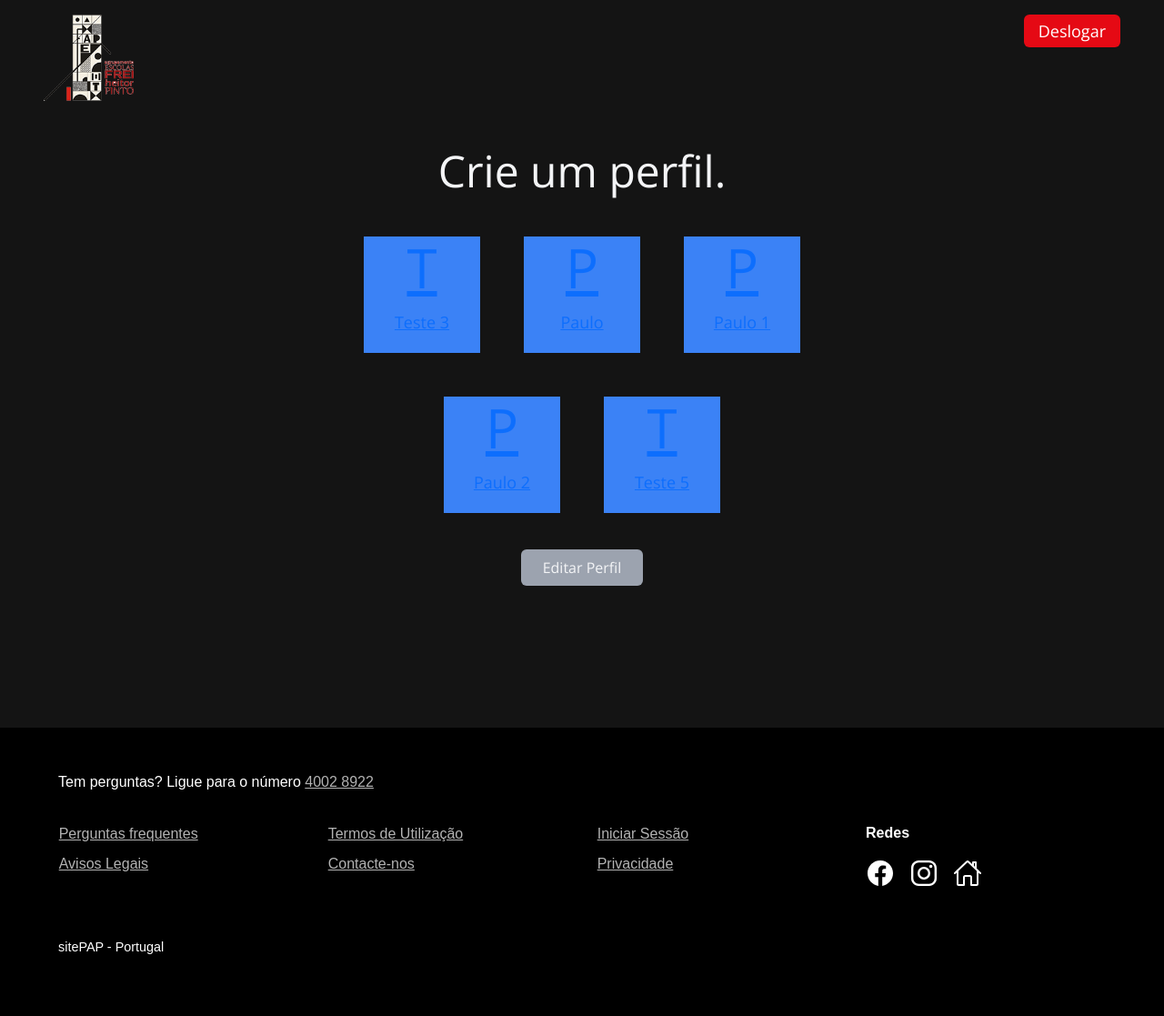
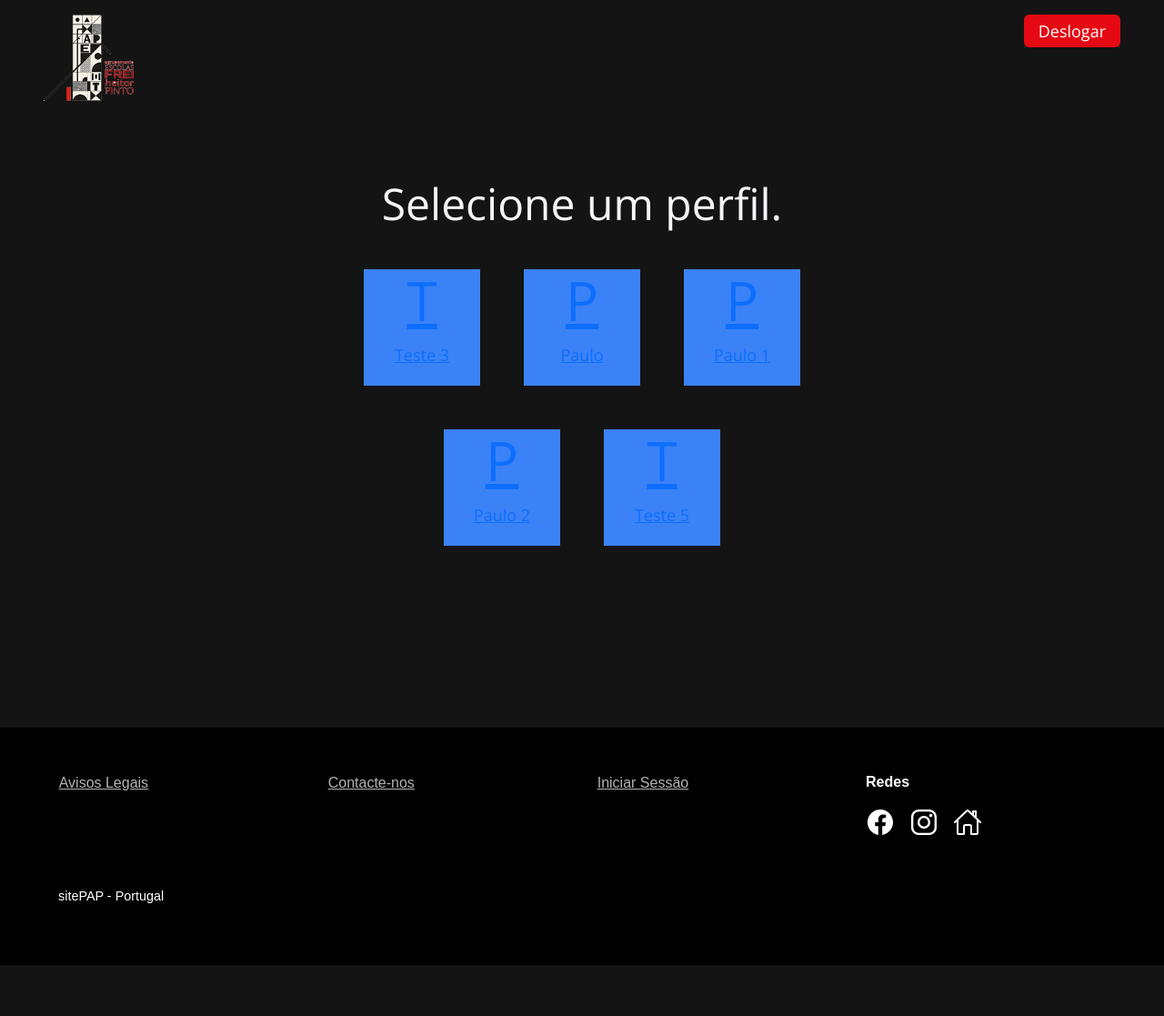
Before and after one commit to dotPaulo/PAP, a Django app: page /profiles/ in a window 1280 px wide. Shown: the whole page at 91% size. After the commit the page ends 1061 px from the top, so only its background shows below. Run offline with Django 5.2, Linux system fonts and the light colour scheme; a user stored in the database is signed in; data comes from the database, SQL or seed files in the repository; both versions use the stored data as it was after the commit; some libraries are stand-ins or nearby versions.

Commit message:
new commit

```diff
--- a/ProjetoPAP/templates/partials/footer.html
+++ b/ProjetoPAP/templates/partials/footer.html
@@ -1,23 +1,15 @@
 <footer style="background-color: #000; color: #fff; padding: 3rem 5%; font-family: sans-serif;">
-  <p style="margin-bottom: 2rem; font-size: 1rem;">
-    Tem perguntas? Ligue para o número
-    <a href="tel:40028922" style="color: #b3b3b3; text-decoration: underline;">4002 8922</a>
-  </p>
-
   <div style="display: flex; flex-wrap: wrap; justify-content: space-between; gap: 2rem; max-width: 1200px;">
     <div style="flex: 1 1 200px;">
-      <a href="#" class="elemento" style="display: block; margin-bottom: 0.5rem; color: #b3b3b3;">Perguntas frequentes</a>
       <a href="#" class="elemento" style="display: block; color: #b3b3b3;">Avisos Legais</a>
     </div>
 
     <div style="flex: 1 1 200px;">
-      <a href="#" class="elemento" style="display: block; margin-bottom: 0.5rem; color: #b3b3b3;">Termos de Utilização</a>
       <a href="#" class="elemento" style="display: block; color: #b3b3b3;">Contacte-nos</a>
     </div>
 
     <div style="flex: 1 1 200px;">
       <a href="{% url 'account_login' %}" class="elemento" style="display: block; margin-bottom: 0.5rem; color: #b3b3b3;">Iniciar Sessão</a>
-      <a href="#" class="elemento" style="display: block; color: #b3b3b3;">Privacidade</a>
     </div>
 
     <div style="flex: 1 1 200px;">
--- a/ProjetoPAP/templates/admin/profileCreate.html
+++ b/ProjetoPAP/templates/profileCreate.html
@@ -19,6 +19,11 @@
                     Nome do Perfil
                 </label>
                 <input required class="p-2 bg-gray-500 rounded-sm text-gray-200 outline-none block w-full" type="text" name="name" id="id_name" placeholder="Nome do Perfil">
+            </div>
+
+            <div class="my-4">
+                <label class='text-lg text-gray-200 font-medium mb-3'>Email</label>
+                <input required class="p-2 bg-gray-500 rounded-sm text-gray-200 outline-none block w-full" type="email" name="email" id="id_email" placeholder="Email">
             </div>
 
             <div class="my-4">
--- a/ProjetoPAP/templates/profileList.html
+++ b/ProjetoPAP/templates/profileList.html
@@ -9,7 +9,7 @@
 
     <section class='bg-primary_black min-h-screen py-20 md:py-0 flex-col flex justify-center items-center'>
         <h2 class="text-center font-medium text-5xl my-4 text-gray-100">
-            Crie um perfil.
+            Selecione um perfil.
         </h2>
 
         <div class="flex flex-wrap justify-center items-center w-10/12  md:w-6/12">
@@ -28,17 +28,6 @@
         {% endfor %}
 
         </div>
-
-        {% if request.user.profiles.all|length >= 1 %}
-        <div class = "flex justify-center items-center">
-            <a href= "{% url 'profile_editSelection' %}">
-                <button class='px-4 py-2  my-3 rounded-md outline-none bg-gray-400 text-gray-100'>
-                    Editar Perfil
-                </button>
-            </a>
-        </div>
-    {% endif %}
-
     </section>
 
 {% endblock content %}
```
Also changed, not shown: ProjetoPAP/db.sqlite3.
